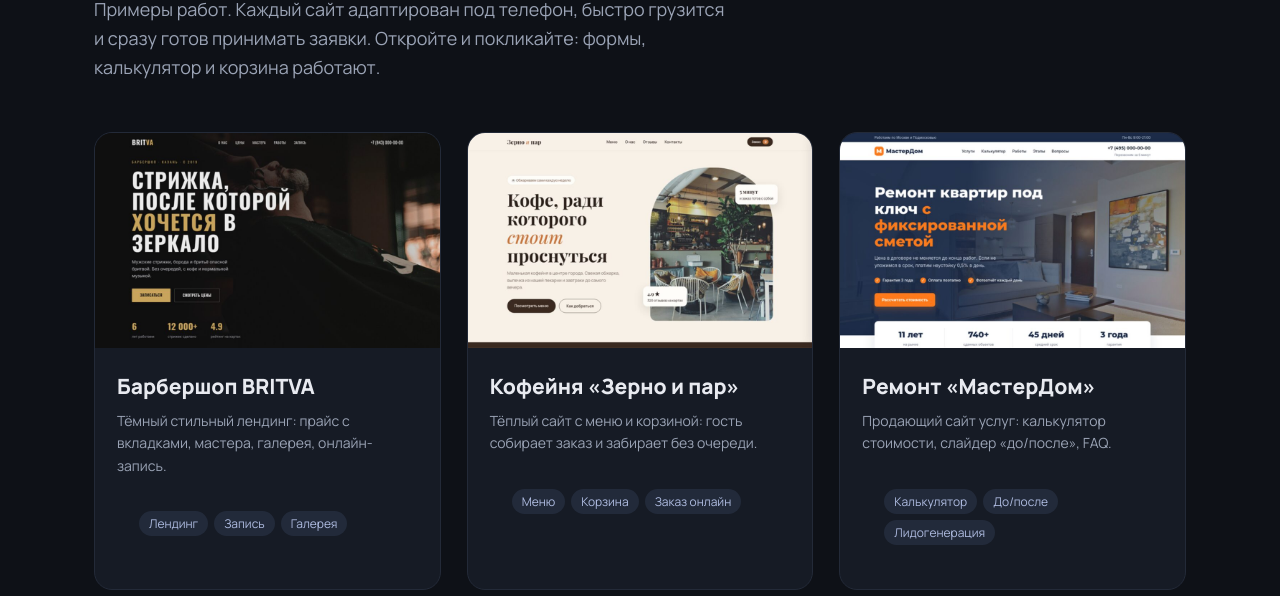
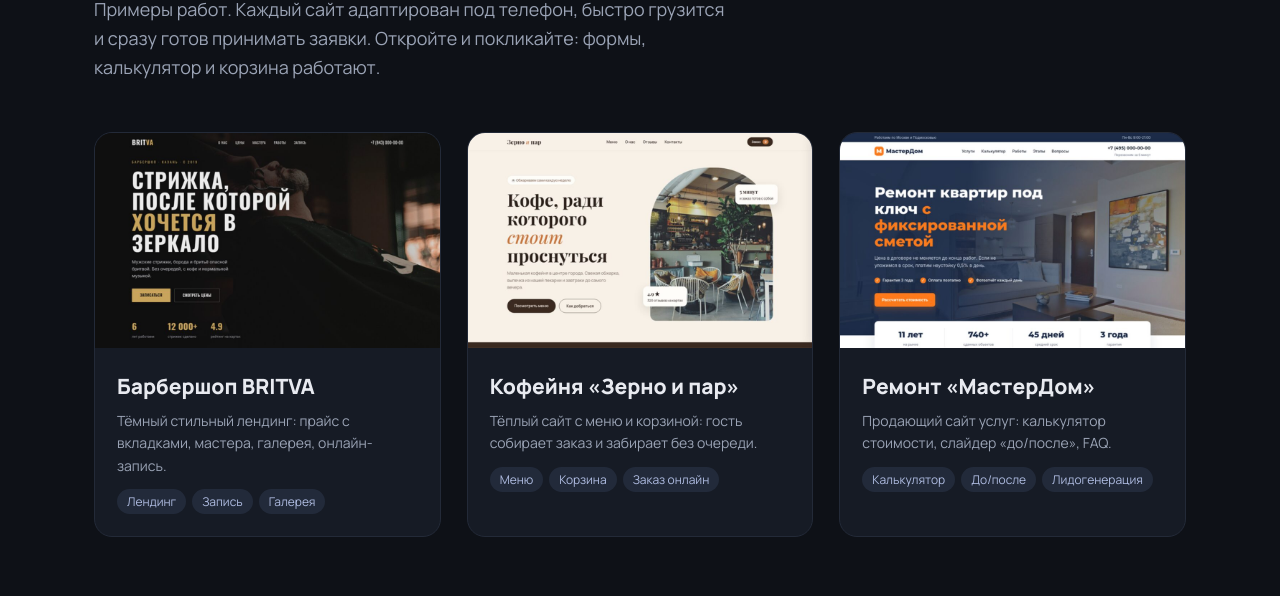
Before and after one commit to IWantToSsleep/portfolio, a plain HTML site: page index.html in a window 1280 px wide. Shown: the part 150-746 px from the top of the page. Drawn offline with Linux system fonts and the light colour scheme.

Commit message:
Add files via upload

```diff
--- a/index.html
+++ b/index.html
@@ -14,7 +14,7 @@ h1{font-size:clamp(34px,5vw,54px);line-height:1.1;font-weight:800;margin-bottom:
 a.card{display:block;background:#161b25;border:1px solid #232a38;border-radius:18px;overflow:hidden;color:inherit;text-decoration:none;transition:.3s}
 a.card:hover{transform:translateY(-6px);border-color:#7c9cff}
 .card img{width:100%;aspect-ratio:16/10;object-fit:cover;object-position:top;display:block}
-.card div{padding:22px}.card h2{font-size:21px;margin-bottom:6px}.card p{color:#9aa3b5;font-size:14px;margin-bottom:12px}
+.card>div{padding:22px}.card h2{font-size:21px;margin-bottom:6px}.card p{color:#9aa3b5;font-size:14px;margin-bottom:12px}
 .tags{display:flex;flex-wrap:wrap;gap:6px}.tags span{background:#222a3a;color:#aebbe0;font-size:12px;padding:3px 10px;border-radius:20px}
 .box{margin-top:60px;background:#161b25;border:1px solid #232a38;border-radius:18px;padding:34px}
 .box h3{font-size:22px;margin-bottom:12px}.box ul{columns:2;color:#b9c0cf;padding-left:20px}.box li{margin-bottom:6px}
```
